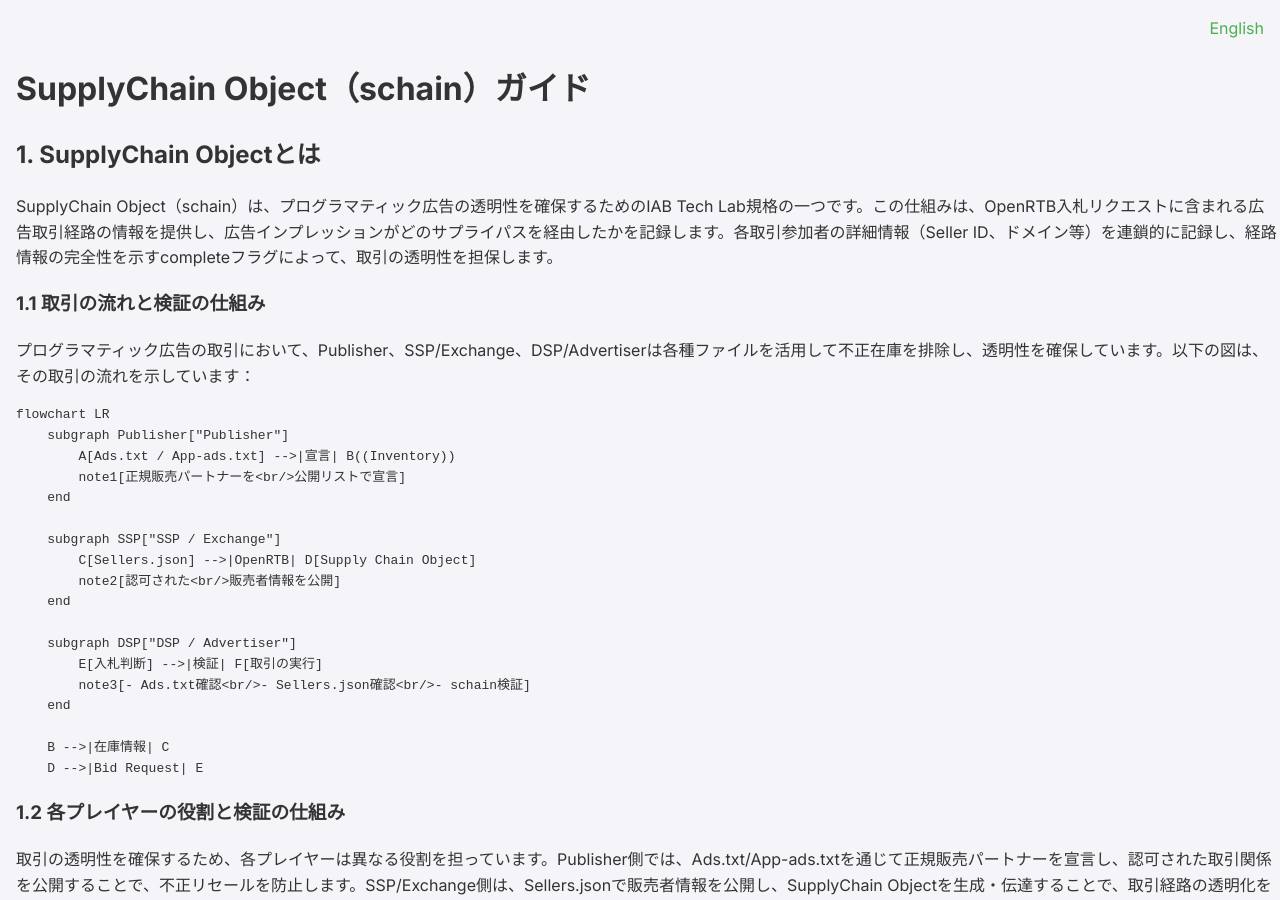
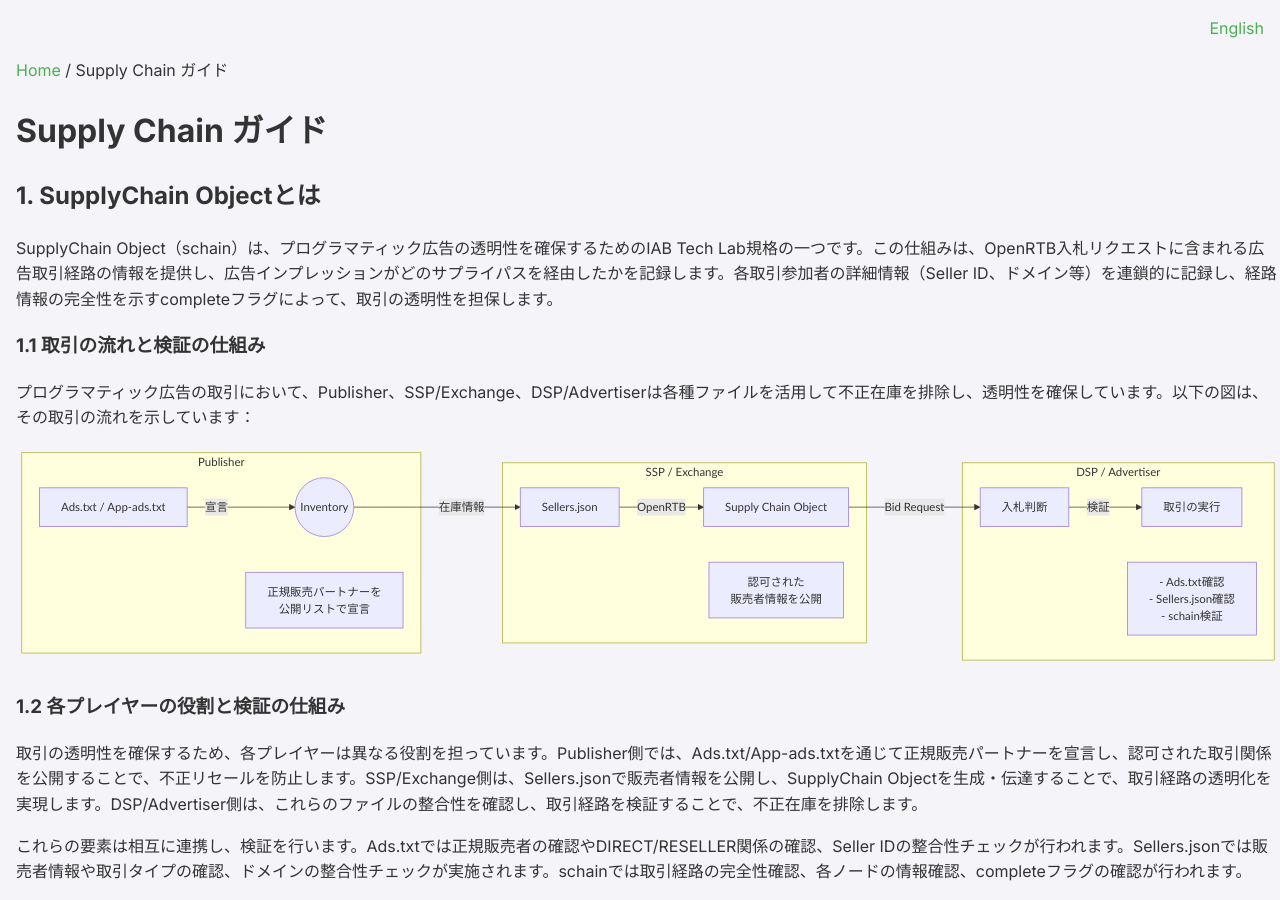
Before and after one commit to miyaichi/adstxt-Inspector, a Jekyll site: the page built from docs/ja/schain-guide.md, in a window 1280 px wide and 900 px high. Built offline with Jekyll 4.4.1, drawn with Linux system fonts in a browser that asks for light colours.

Commit message:
Update documentation for Supply Chain guide and enhance Mermaid.js integration

````diff
--- a/docs/_config.yml
+++ b/docs/_config.yml
@@ -19,7 +19,13 @@ show_downloads: true
 
 # Build settings
 markdown: kramdown
-highlighter: rouge
+kramdown:
+  input: GFM
+  hard_wrap: false
+  syntax_highlighter: rouge
+  parse_block_html: true  # Enable parsing of Markdown inside HTML blocks
+  syntax_highlighter_opts:
+    disable: true  # Disable syntax highlighting for mermaid blocks
 
 # Plugins
 plugins:
@@ -53,7 +59,7 @@ defaults:
 
 # Add mermaid settings
 mermaid:
-  version: "10.9.0"  # you can specify the version you want to use
+  version: "10.9.0"
 
 # Add custom scripts to head
 head_scripts:
--- a/docs/_layouts/default.html
+++ b/docs/_layouts/default.html
@@ -10,8 +10,8 @@
     {% endfor %}
     <script>
       document.addEventListener('DOMContentLoaded', function() {
-       mermaid.initialize({
-         startOnLoad: true,
+        mermaid.initialize({
+          startOnLoad: true,
           theme: 'default'
         });
       });
--- a/docs/ja/schain-guide.md
+++ b/docs/ja/schain-guide.md
@@ -2,11 +2,13 @@
 layout: default
 lang: ja
 permalink: /ja/schain-guide
-title: Schain ガイド
-description: SupplyChain Object（schain）ガイド
+title: Supply Chain ガイド
+description: Supply Chain ガイド
 ---
 
-# SupplyChain Object（schain）ガイド
+[Home](.) / Supply Chain ガイド
+
+# Supply Chain ガイド
 
 ## 1. SupplyChain Objectとは
 
@@ -16,26 +18,26 @@ SupplyChain Object（schain）は、プログラマティック広告の透明
 
 プログラマティック広告の取引において、Publisher、SSP/Exchange、DSP/Advertiserは各種ファイルを活用して不正在庫を排除し、透明性を確保しています。以下の図は、その取引の流れを示しています：
 
-```mermaid
+<pre class="mermaid">
 flowchart LR
     subgraph Publisher["Publisher"]
-        A[Ads.txt / App-ads.txt] -->|宣言| B((Inventory))
-        note1[正規販売パートナーを<br/>公開リストで宣言]
+        A["Ads.txt / App-ads.txt"] -->|"宣言"| B(("Inventory"))
+        note1["正規販売パートナーを<br/>公開リストで宣言"]
     end
 
     subgraph SSP["SSP / Exchange"]
-        C[Sellers.json] -->|OpenRTB| D[Supply Chain Object]
-        note2[認可された<br/>販売者情報を公開]
+        C["Sellers.json"] -->|"OpenRTB"| D["Supply Chain Object"]
+        note2["認可された<br/>販売者情報を公開"]
     end
 
     subgraph DSP["DSP / Advertiser"]
-        E[入札判断] -->|検証| F[取引の実行]
-        note3[- Ads.txt確認<br/>- Sellers.json確認<br/>- schain検証]
+        E["入札判断"] -->|"検証"| F["取引の実行"]
+        note3["- Ads.txt確認<br/>- Sellers.json確認<br/>- schain検証"]
     end
 
-    B -->|在庫情報| C
-    D -->|Bid Request| E
-```
+    B -->|"在庫情報"| C
+    D -->|"Bid Request"| E
+</pre>
 
 ### 1.2 各プレイヤーの役割と検証の仕組み
 
````
Also changed, not shown: docs/en/index.md (+2 -0 lines), docs/en/schain-guide.md (+12 -10 lines), docs/ja/index.md (+4 -1 lines).
